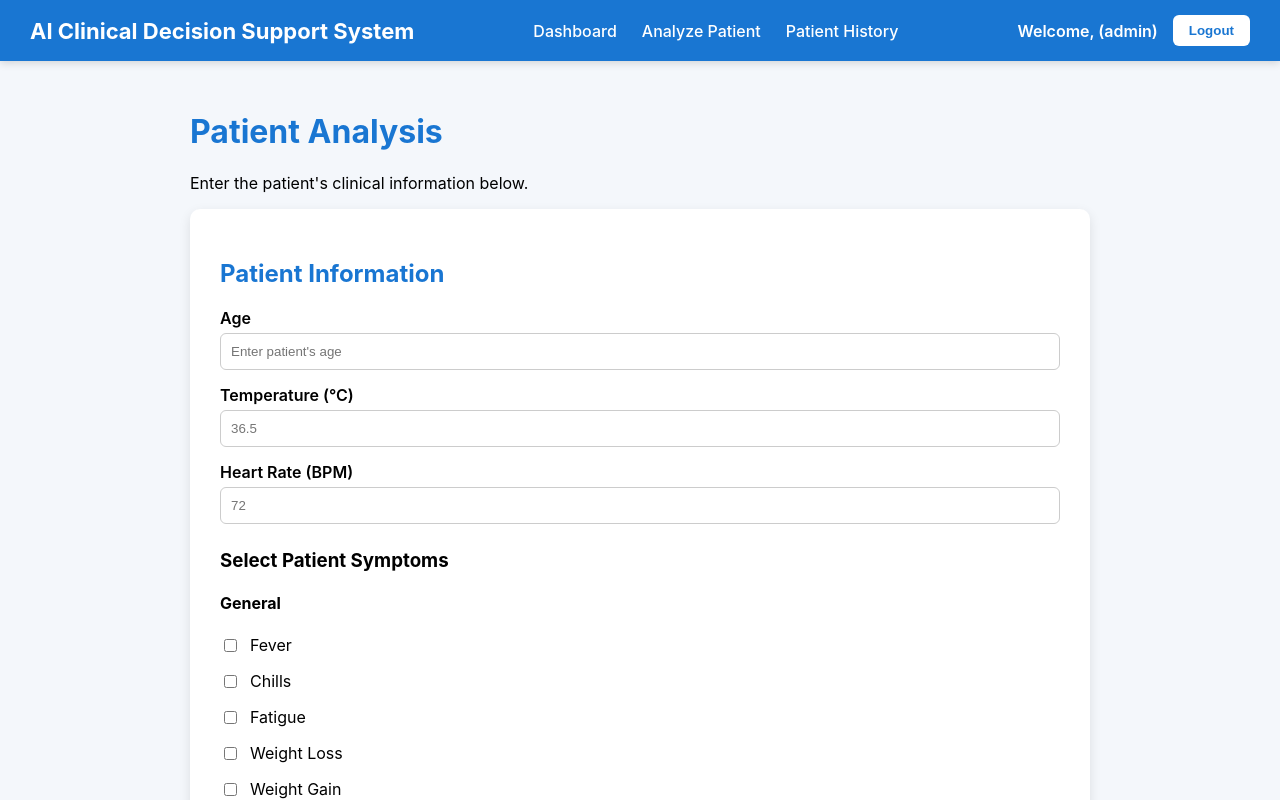
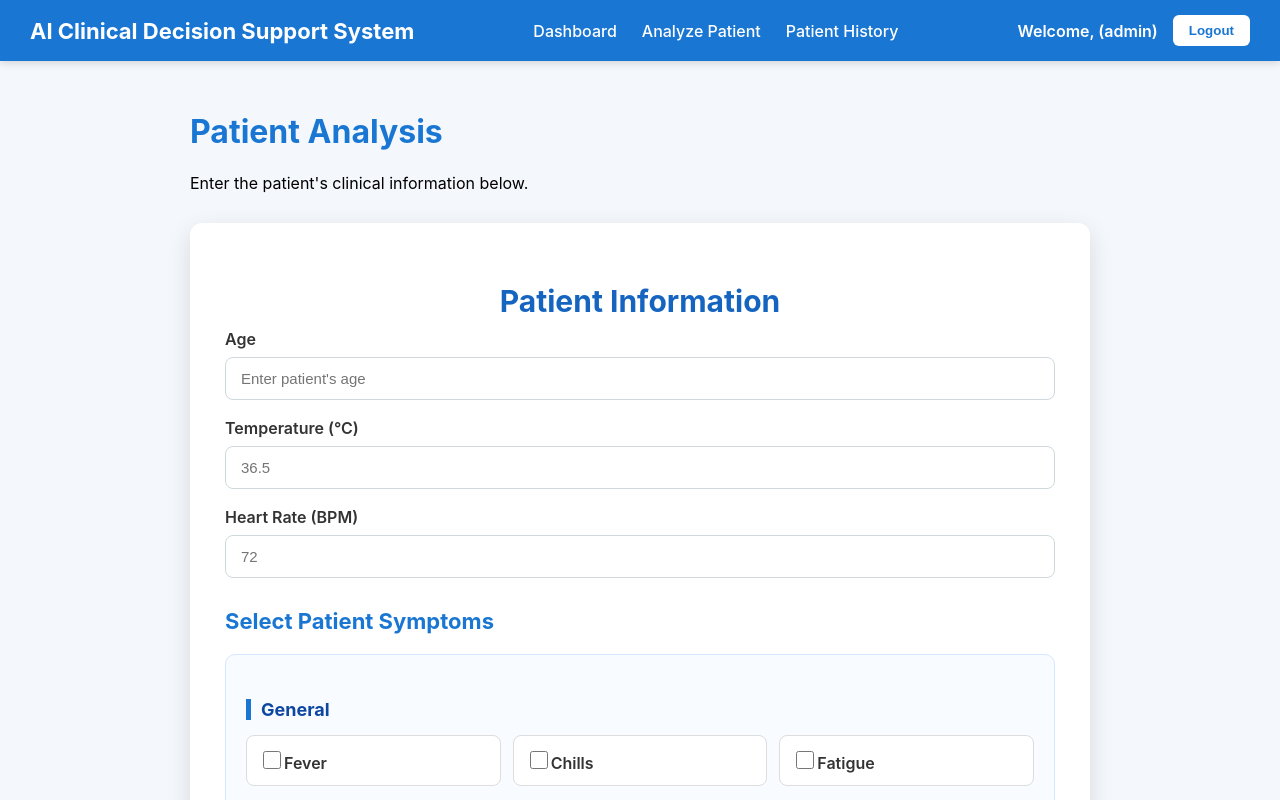
Before and after one commit to minasty/ai-clinical-decision-support-system, a React (Create React App) app in the folder frontend/: page /analyze in a window 1280 px wide. Shown: the top 800 px of the page. Built offline with nearby package versions, Linux system fonts and the light colour scheme; no server answers; sample sign-in values are in the browser's storage.

Commit message:
Refactor PatientForm CSS for improved styling

```diff
--- a/frontend/src/components/PatientForm.css
+++ b/frontend/src/components/PatientForm.css
@@ -1,113 +1,354 @@
-.patient-form{
+/* ===========================================
+   Patient Form
+=========================================== */
 
-    background:white;
+.patient-form {
 
-    padding:30px;
+    max-width: 1000px;
 
-    border-radius:10px;
+    margin: 30px auto;
 
-    box-shadow:0 4px 12px rgba(0,0,0,.1);
+    padding: 35px;
+
+    background: #ffffff;
+
+    border-radius: 12px;
+
+    box-shadow: 0 8px 25px rgba(0, 0, 0, 0.12);
 
 }
 
-.patient-form h2{
+/* ===========================================
+   Headings
+=========================================== */
 
-    margin-bottom:20px;
+.patient-form h2 {
 
-    color:#1976d2;
+    text-align: center;
+
+    color: #1565c0;
+
+    margin-bottom: 10px;
+
+    font-size: 30px;
 
 }
 
-.patient-form label{
+.patient-form h3 {
 
-    display:block;
+    margin-top: 30px;
 
-    margin-bottom:15px;
+    margin-bottom: 20px;
 
-    font-weight:600;
+    color: #1976d2;
+
+    font-size: 22px;
 
 }
 
-.patient-form input{
+.patient-form h4 {
 
-    width:100%;
+    margin-bottom: 15px;
 
-    padding:10px;
+    color: #0d47a1;
 
-    margin-top:5px;
+    border-left: 5px solid #1976d2;
 
-    border:1px solid #ccc;
+    padding-left: 10px;
 
-    border-radius:6px;
-
-    box-sizing:border-box;
+    font-size: 18px;
 
 }
 
-.symptoms{
+/* ===========================================
+   Labels
+=========================================== */
 
-    margin:25px 0;
+.patient-form label {
+
+    display: block;
+
+    margin-bottom: 18px;
+
+    font-weight: 600;
+
+    color: #333;
 
 }
 
-.checkbox{
+/* ===========================================
+   Inputs
+=========================================== */
 
-    display:flex !important;
+.patient-form input[type="number"],
+.patient-form input[type="text"] {
 
-    align-items:center;
+    width: 100%;
 
-    gap:10px;
+    padding: 12px 15px;
 
-    margin-bottom:10px;
+    margin-top: 8px;
 
-    font-weight:normal !important;
+    border: 1px solid #cfd8dc;
+
+    border-radius: 8px;
+
+    font-size: 15px;
+
+    box-sizing: border-box;
+
+    transition: all 0.3s ease;
 
 }
 
-.checkbox input{
+.patient-form input:focus {
 
-    width:auto;
+    outline: none;
+
+    border-color: #1976d2;
+
+    box-shadow: 0 0 6px rgba(25, 118, 210, 0.25);
 
 }
 
-.patient-form button{
+/* ===========================================
+   Symptoms Section
+=========================================== */
 
-    width:100%;
+.symptoms {
 
-    padding:14px;
-
-    border:none;
-
-    border-radius:6px;
-
-    background:#1976d2;
-
-    color:white;
-
-    font-size:16px;
-
-    cursor:pointer;
+    margin-top: 30px;
 
 }
 
-.patient-form button:hover{
+/* Category Card */
 
-    background:#1565c0;
+.symptom-category {
+
+    background: #f8fbff;
+
+    border: 1px solid #d6e8ff;
+
+    border-radius: 10px;
+
+    padding: 20px;
+
+    margin-bottom: 25px;
 
 }
 
-.patient-form button:disabled{
+/* Symptom Grid */
 
-    background:#999;
+.symptom-grid {
 
-    cursor:not-allowed;
+    display: grid;
+
+    grid-template-columns: repeat(auto-fit, minmax(220px, 1fr));
+
+    gap: 12px;
 
 }
 
-.error{
+/* Checkbox Card */
 
-    color:red;
+.checkbox {
 
-    margin-bottom:20px;
+    display: flex;
+
+    align-items: center;
+
+    gap: 10px;
+
+    padding: 12px;
+
+    background: white;
+
+    border: 1px solid #ddd;
+
+    border-radius: 8px;
+
+    cursor: pointer;
+
+    transition: all 0.25s ease;
+
+    font-weight: 500;
 
 }
+
+.checkbox:hover {
+
+    background: #e3f2fd;
+
+    border-color: #1976d2;
+
+    transform: translateY(-2px);
+
+}
+
+.checkbox input {
+
+    width: 18px;
+
+    height: 18px;
+
+    cursor: pointer;
+
+}
+
+/* ===========================================
+   Button
+=========================================== */
+
+.patient-form button {
+
+    width: 100%;
+
+    margin-top: 30px;
+
+    padding: 15px;
+
+    border: none;
+
+    border-radius: 8px;
+
+    background: #1976d2;
+
+    color: white;
+
+    font-size: 18px;
+
+    font-weight: bold;
+
+    cursor: pointer;
+
+    transition: 0.3s;
+
+}
+
+.patient-form button:hover {
+
+    background: #1565c0;
+
+}
+
+.patient-form button:disabled {
+
+    background: #90a4ae;
+
+    cursor: not-allowed;
+
+}
+
+/* ===========================================
+   Error Message
+=========================================== */
+
+.error {
+
+    background: #ffebee;
+
+    color: #c62828;
+
+    border: 1px solid #ef9a9a;
+
+    padding: 15px;
+
+    border-radius: 8px;
+
+    margin-bottom: 20px;
+
+    text-align: center;
+
+    font-weight: bold;
+
+}
+
+/* ===========================================
+   Success Message (Future Use)
+=========================================== */
+
+.success {
+
+    background: #e8f5e9;
+
+    color: #2e7d32;
+
+    border: 1px solid #81c784;
+
+    padding: 15px;
+
+    border-radius: 8px;
+
+    margin-bottom: 20px;
+
+    text-align: center;
+
+    font-weight: bold;
+
+}
+
+/* ===========================================
+   Responsive Design
+=========================================== */
+
+@media (max-width: 768px) {
+
+    .patient-form {
+
+        padding: 20px;
+
+        margin: 15px;
+
+    }
+
+    .patient-form h2 {
+
+        font-size: 24px;
+
+    }
+
+    .patient-form h3 {
+
+        font-size: 20px;
+
+    }
+
+    .patient-form h4 {
+
+        font-size: 17px;
+
+    }
+
+    .symptom-grid {
+
+        grid-template-columns: 1fr;
+
+    }
+
+    .patient-form button {
+
+        font-size: 16px;
+
+    }
+
+}
+
+/* ===========================================
+   Large Screens
+=========================================== */
+
+@media (min-width: 1200px) {
+
+    .patient-form {
+
+        max-width: 1100px;
+
+    }
+
+    .symptom-grid {
+
+        grid-template-columns: repeat(3, 1fr);
+
+    }
+
+}
```
